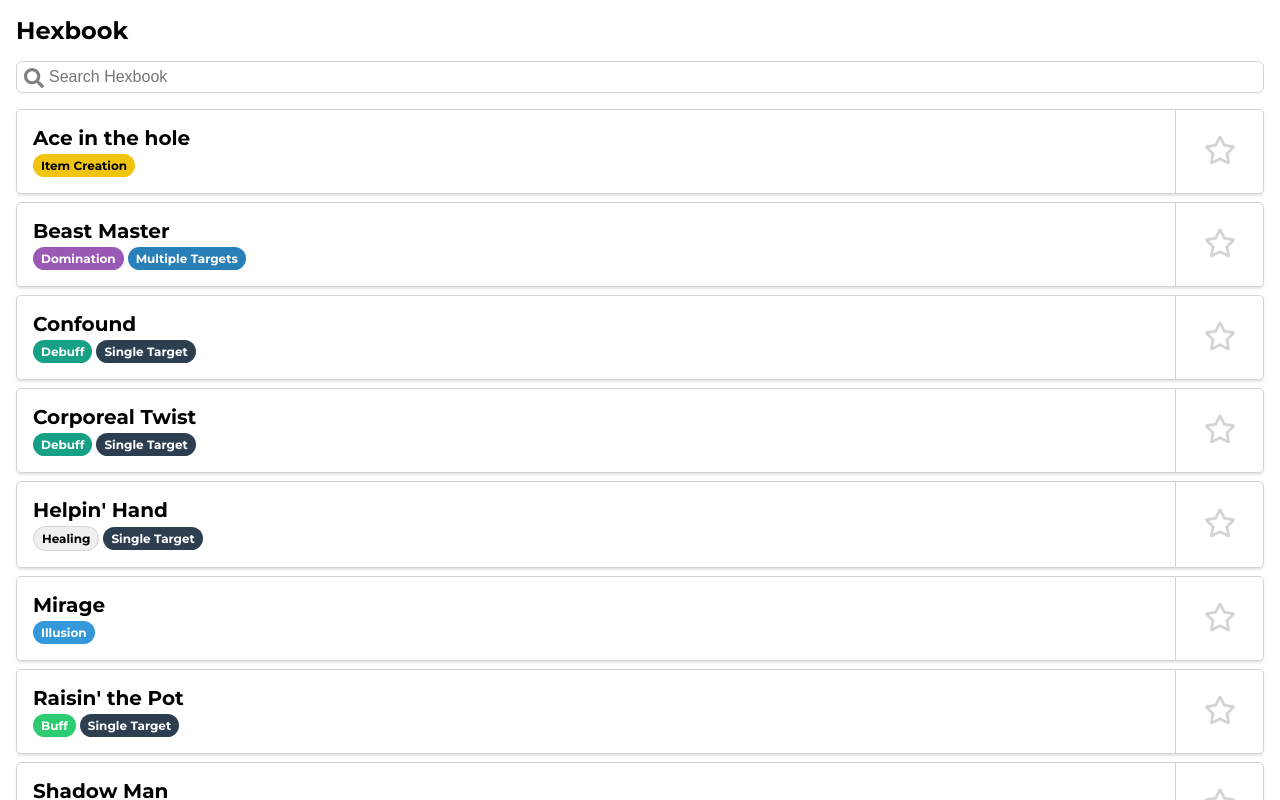
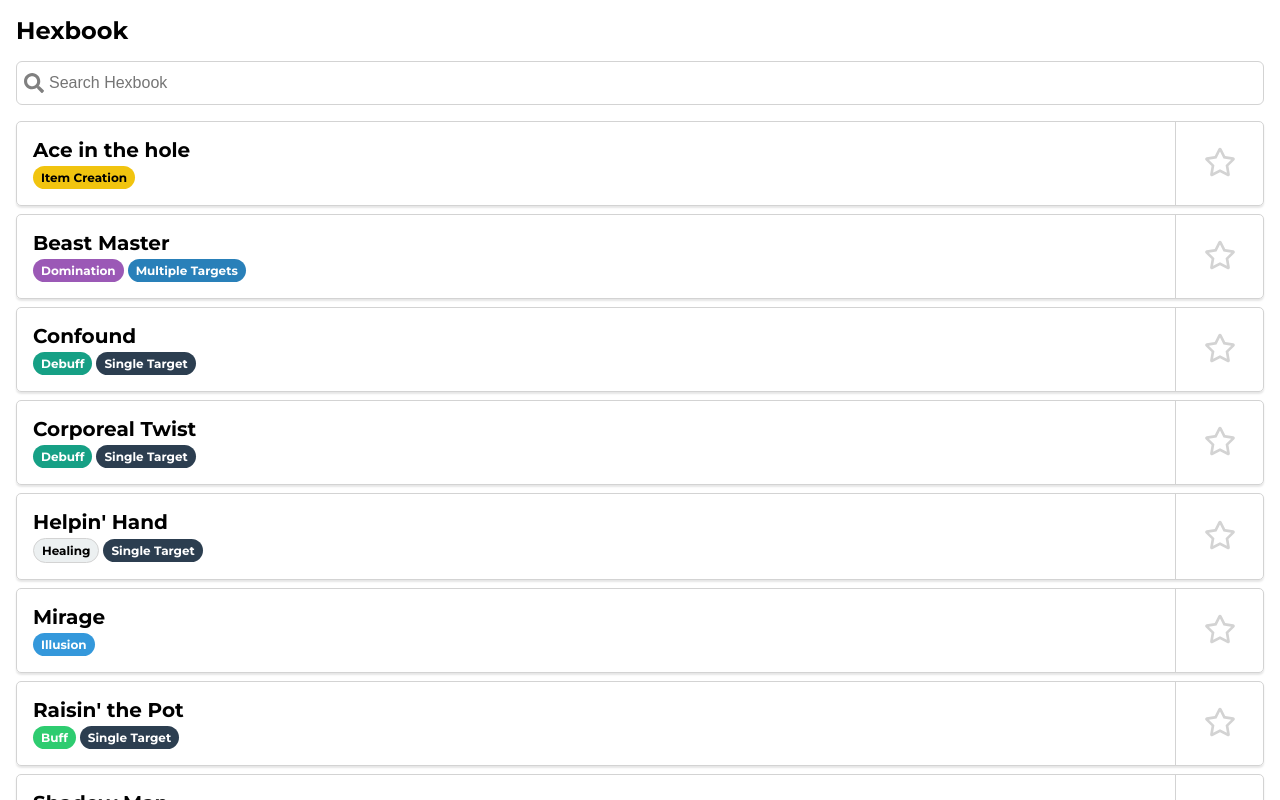
Before and after one commit to oarodrig/hexbook, a React (Create React App) app: page / in a window 1280 px wide. Shown: the top 800 px of the page. Built offline with nearby package versions, Linux system fonts and the light colour scheme.

Commit message:
Make search bar bigger

```diff
--- a/src/Search/Search.module.css
+++ b/src/Search/Search.module.css
@@ -6,7 +6,7 @@
   width: 1.25rem;
   color: grey;
   position: absolute;
-  top: 7px;
+  top: 0.75rem;
   left: 0.5rem;
   pointer-events: none;
 }
@@ -16,7 +16,7 @@
   border: 1px solid lightgrey;
   border-radius: 6px;
   padding-left: 2rem;
-  height: 2rem;
+  height: 2.75rem;
   width: 100%;
 }
 
```
